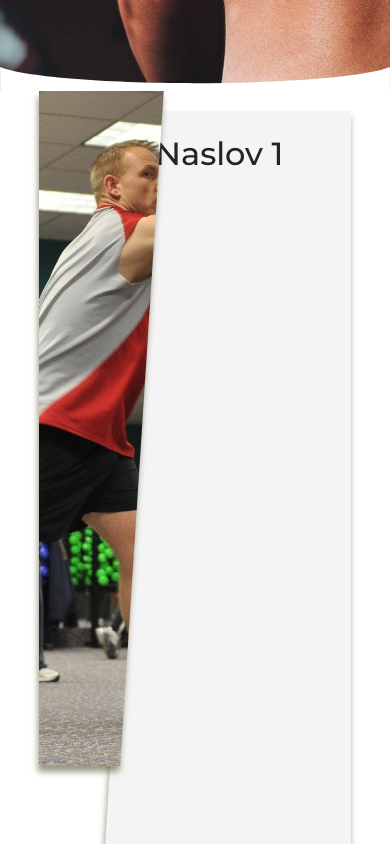
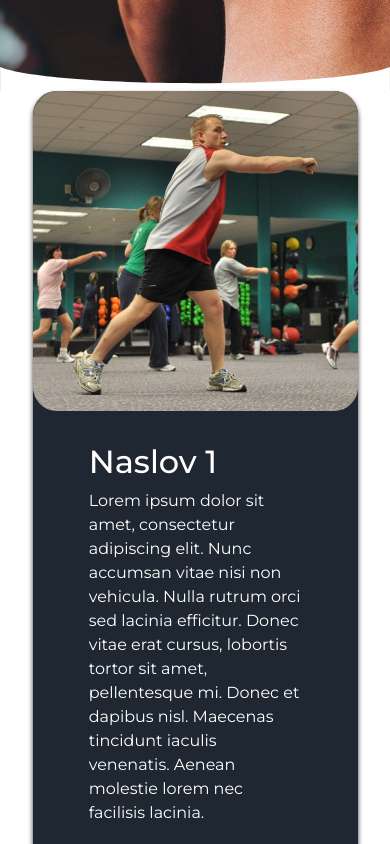
Before and after one commit to zivkovicmilos/fitnessApp, a React (Create React App) app in the folder client/: page /usluge/masaze in a window 390 px wide. Shown: the part 880-1724 px from the top of the page. Built offline with nearby package versions, Linux system fonts and the light colour scheme; what @react-pdf/renderer would draw is missing.

Commit message:
Services page is responsive and the forms are working

```diff
--- a/client/src/App.css
+++ b/client/src/App.css
@@ -365,6 +365,109 @@
 	padding: 3em 3em;
 }
 
+/* NEW INFO SECTION */
+
+.infoContentWrapper {
+	display: flex;
+	width: 100%;
+
+	background-color: var(--indigo);
+	color: white;
+
+	padding-left: 0 !important;
+	padding-right: 0 !important;
+
+	border-radius: 1.5em;
+
+	-webkit-box-shadow: 0px 3px 5px rgba(0, 0, 0, 0.8);
+	-moz-box-shadow: 0px 3px 5px rgba(0, 0, 0, 0.8);
+	box-shadow: 0px 3px 5px rgba(0, 0, 0, 0.8);
+}
+
+.infoPictureLeft {
+	background-size: cover;
+	border-radius: 1.5em 0 0 1.5em;
+	background-repeat: no-repeat;
+	background-position: center center;
+
+	clip-path: polygon(0 0, 100% 0%, 75% 100%, 0 100%);
+}
+
+.infoPictureRight {
+	background-size: cover;
+	border-radius: 0 1.5em 1.5em 0;
+	background-repeat: no-repeat;
+	background-position: center center;
+
+	clip-path: polygon(0 0, 100% 0%, 100% 100%, 35% 100%);
+}
+
+.infoContent {
+	padding: 2em;
+	display: flex;
+	flex-direction: column;
+	justify-content: center;
+}
+
+.hiddenNutrition {
+	display: none;
+}
+
+@media (max-width: 992px) {
+	.infoContentWrapper {
+		flex-direction: column;
+		justify-content: center;
+		align-items: center;
+	}
+
+	.infoPictureLeft,
+	.infoPictureRight {
+		flex: none;
+		-ms-flex: none;
+		height: 20em;
+		clip-path: none;
+		border-radius: 1.5em;
+	}
+
+	.showingNutrition {
+		display: none;
+	}
+
+	.hiddenNutrition {
+		display: block;
+	}
+}
+
+@media (max-width: 670px) {
+	.servicesForm .form-row {
+		justify-content: center;
+	}
+
+	.infoContentWrapper {
+		margin-bottom: 1em;
+	}
+}
+
+@media (max-width: 540px) {
+	.servicesForm .form-group {
+		margin-right: 0 !important;
+	}
+
+	.servicesForm .form-row {
+		justify-content: center;
+	}
+
+	.servicesForm .invalid-group {
+		min-height: 65px !important;
+	}
+
+	.servicesForm .textAreaInvalid {
+		min-height: 102px !important;
+	}
+}
+
+/* END OF NEW INFO SECTION */
+
 .infoTreninzi {
 	background-image: url("./assets/img/infoPics/treninzi.jpg");
 }
@@ -547,6 +650,7 @@ textarea {
 
 .servicesForm {
 	margin-top: 1em;
+	box-sizing: border-box;
 }
 
 .centerColumn {
@@ -561,9 +665,9 @@ textarea {
 	text-align: center;
 	padding: 1em 2em;
 	border-radius: 15px;
-	-webkit-box-shadow: 0px 2px 5px rgba(50, 50, 0, 0.5);
-	-moz-box-shadow: 0px 2px 5px rgba(50, 50, 0, 0.5);
-	box-shadow: 0px 2px 5px rgba(50, 50, 0, 0.5);
+	-webkit-box-shadow: 0px 2px 5px rgba(0, 0, 0, 0.5);
+	-moz-box-shadow: 0px 2px 5px rgba(0, 0, 0, 0.5);
+	box-shadow: 0px 2px 5px rgba(0, 0, 0, 0.5);
 }
 
 .filters h3 {
@@ -812,8 +916,8 @@ textarea {
 
 .success {
 	font-family: "Montserrat", sans-serif;
-	font-weight: 400;
-	color: black;
+	font-weight: 700;
+	color: white;
 	font-size: 30px;
 	margin: 20px auto;
 	text-align: center;
@@ -828,6 +932,60 @@ textarea {
 	align-items: center;
 }
 
+@-webkit-keyframes dash {
+	0% {
+		stroke-dashoffset: 1000;
+	}
+	100% {
+		stroke-dashoffset: 0;
+	}
+}
+
+@keyframes dash {
+	0% {
+		stroke-dashoffset: 1000;
+	}
+	100% {
+		stroke-dashoffset: 0;
+	}
+}
+
+@-webkit-keyframes spin {
+	0% {
+		-webkit-transform: rotate(0deg);
+	}
+	100% {
+		-webkit-transform: rotate(360deg);
+	}
+}
+
+@keyframes spin {
+	0% {
+		-webkit-transform: rotate(0deg);
+	}
+	100% {
+		-webkit-transform: rotate(360deg);
+	}
+}
+
+@-webkit-keyframes text {
+	0% {
+		opacity: 0;
+	}
+	100% {
+		opacity: 1;
+	}
+}
+
+@keyframes text {
+	0% {
+		opacity: 0;
+	}
+	100% {
+		opacity: 1;
+	}
+}
+
 .pdfIcon {
 	width: 2.5em;
 }
@@ -836,10 +994,16 @@ textarea {
 	height: 50px;
 	background-color: #222020;
 	clip-path: circle(20px at center);
+	transition: 0.2s all ease-in-out;
 }
 
 .arrows > img {
 	width: 10px;
+}
+
+.arrows:hover {
+	background-color: var(--orange);
+	transition: 0.2s all ease-in-out;
 }
 
 .galleryImg {
@@ -870,3 +1034,15 @@ textarea {
 	height: 100% !important;
 	transition: (0.8s ease-in-out left) !important;
 }
+
+.invalid-group {
+	min-height: 70px;
+}
+
+.textAreaInvalid {
+	min-height: 102px;
+}
+
+.form-group {
+	margin-bottom: 0 !important;
+}
--- a/client/src/components/layout/Forms/Success.js
+++ b/client/src/components/layout/Forms/Success.js
@@ -1,13 +1,18 @@
 import React from "react";
 import pdf from "../../../assets/svg/pdf.svg";
 
-import MyDocument from "./PDF/NutritionistPDF";
+import Reservation from "./PDF/Reservation";
 import { PDFDownloadLink, Document, Page } from "@react-pdf/renderer";
 
-const Success = () => {
+const Success = (props) => {
 	const green = "#34e83b";
+
+	const { firstName, lastName } = props.formData;
+
+	const section = props.section.substring(4);
+
 	return (
-		<div className="col-md-6 offset-md-2 successBox mt-4">
+		<div className="col-md-7 col-10 successBox mt-4">
 			<div className="checkmark ">
 				<svg
 					version="1.1"
@@ -68,8 +73,8 @@ const Success = () => {
 			<p className="successBelow">
 				PDF sa podacima možete preuzeti ovde:{" "}
 				<PDFDownloadLink
-					document={<MyDocument />}
-					fileName="somename.pdf"
+					document={<Reservation formData={props.formData} section={section} />}
+					fileName={`${lastName}, ${firstName} - ${section}`}
 				>
 					{({ blob, url, loading, error }) =>
 						loading ? (
--- a/client/src/components/layout/InfoSectionContent.js
+++ b/client/src/components/layout/InfoSectionContent.js
@@ -2,31 +2,50 @@ import React, { Fragment } from "react";
 import ServicesForm from "./ServicesForm";
 
 const InfoSectionContent = (props) => {
+	if (props.section == "infoTreninzi") {
 		return (
 			<Fragment>
-			<div className="row">
-				<h2>Naslov 1</h2>
-			</div>
-			{props.section != "infoTreninzi" && (
-				<Fragment>
-					<div className="row">
-						<span className="sectionText">
-							Lorem ipsum dolor sit amet, consectetur adipiscing
-							elit. Nunc accumsan vitae nisi non vehicula. Nulla
-							rutrum orci sed lacinia efficitur. Donec vitae erat
-							cursus, lobortis tortor sit amet, pellentesque mi.
-							Donec et dapibus nisl. Maecenas tincidunt iaculis
-							venenatis. Aenean molestie lorem nec facilisis
-							lacinia.
+				<div className="row centerRow">
+					<h2 className="col-md-10 col-10">Naslov 1</h2>
+					<span className="sectionText col-md-10 col-10">
+						Lorem ipsum dolor sit amet, consectetur adipiscing elit. Nunc
+						accumsan vitae nisi non vehicula. Nulla rutrum orci sed lacinia
+						efficitur. Donec vitae erat cursus, lobortis tortor sit amet,
+						pellentesque mi. Donec et dapibus nisl. Maecenas tincidunt iaculis
+						venenatis. Aenean molestie lorem nec facilisis lacinia.
 					</span>
 				</div>
-					<div className="row">
-						<ServicesForm />
+				<div className="row centerRow mt-5">
+					<h2 className="col-md-10 col-10 text-right">Naslov 2</h2>
+					<span className="sectionText col-md-10 col-10">
+						Lorem ipsum dolor sit amet, consectetur adipiscing elit. Nunc
+						accumsan vitae nisi non vehicula. Nulla rutrum orci sed lacinia
+						efficitur. Donec vitae erat cursus, lobortis tortor sit amet,
+						pellentesque mi. Donec et dapibus nisl. Maecenas tincidunt iaculis
+						venenatis. Aenean molestie lorem nec facilisis lacinia.
+					</span>
 				</div>
 			</Fragment>
-			)}
+		);
+	} else {
+		return (
+			<Fragment>
+				<div className="row centerRow">
+					<h2 className="col-md-10 col-10">Naslov 1</h2>
+					<span className="sectionText col-md-10 col-10">
+						Lorem ipsum dolor sit amet, consectetur adipiscing elit. Nunc
+						accumsan vitae nisi non vehicula. Nulla rutrum orci sed lacinia
+						efficitur. Donec vitae erat cursus, lobortis tortor sit amet,
+						pellentesque mi. Donec et dapibus nisl. Maecenas tincidunt iaculis
+						venenatis. Aenean molestie lorem nec facilisis lacinia.
+					</span>
+				</div>
+				<div className="row centerRow">
+					<ServicesForm section={props.section} />
+				</div>
 			</Fragment>
 		);
+	}
 };
 
 export default InfoSectionContent;
--- a/client/src/components/layout/InfoSectionLeft.js
+++ b/client/src/components/layout/InfoSectionLeft.js
@@ -1,19 +1,17 @@
 import React from "react";
 import InfoSectionContent from "./InfoSectionContent";
+import treninzi from "./../../assets/img/infoPics/treninzi.jpg";
 
 const InfoSectionLeft = (props) => {
 	return (
 		<div className="row centerRow">
-			<div className="infoRow infoRowHigher">
-				<div className="infoShadow">
-					<div className="infoBackRight infoRowHigher infoShadow">
-						<InfoSectionContent section={props.section} />
-					</div>
-				</div>
-				<div className="infoShadow">
-					<div
-						className={`infoPicLeft ${props.section} infoShadow`}
-					></div>
+			<div className="infoContentWrapper col-lg-9 col-md-10 col-10">
+				<div
+					className={`infoPictureLeft ${props.section} col-lg-4 col-md-12`}
+				></div>
+
+				<div className="infoContent col">
+					<InfoSectionContent section={props.section} />
 				</div>
 			</div>
 		</div>
--- a/client/src/components/layout/InfoSectionRight.js
+++ b/client/src/components/layout/InfoSectionRight.js
@@ -4,17 +4,16 @@ import InfoSectionContent from "./InfoSectionContent";
 const InfoSectionLeft = (props) => {
 	return (
 		<div className="row centerRow">
-			<div className="infoRow infoRowHigher">
-				<div className="infoShadow">
-					<div className="infoBackLeft infoRowHigher infoShadow">
-						<InfoSectionContent />
-					</div>
+			<div className="infoContentWrapper col-lg-9 col-md-10 col-10">
+				<div
+					className={`infoPictureRight ${props.section} col-lg-4 col-md-12 hiddenNutrition`}
+				></div>
+				<div className="infoContent col">
+					<InfoSectionContent section={props.section} />
 				</div>
-				<div className="infoShadow">
-					<div
-						className={`infoPicRight ${props.section} infoShadow`}
-					></div>
-				</div>
+				<div
+					className={`infoPictureRight ${props.section} col-lg-4 col-md-12 showingNutrition`}
+				></div>
 			</div>
 		</div>
 	);
--- /dev/null
+++ b/client/src/components/layout/Services/InfoSectionWorkouts.js
@@ -0,0 +1,22 @@
+import React, { Fragment } from "react";
+
+const InfoSectionWorkouts = (props) => {
+	return (
+		<Fragment>
+			<div className="row">
+				<h2>Naslov 1</h2>
+			</div>
+			<div className="row">
+				<span className="sectionText">
+					Lorem ipsum dolor sit amet, consectetur adipiscing elit. Nunc accumsan
+					vitae nisi non vehicula. Nulla rutrum orci sed lacinia efficitur.
+					Donec vitae erat cursus, lobortis tortor sit amet, pellentesque mi.
+					Donec et dapibus nisl. Maecenas tincidunt iaculis venenatis. Aenean
+					molestie lorem nec facilisis lacinia.
+				</span>
+			</div>
+		</Fragment>
+	);
+};
+
+export default InfoSectionWorkouts;
--- a/client/src/components/layout/UslugeTreninzi.js
+++ b/client/src/components/layout/UslugeTreninzi.js
@@ -1,6 +1,7 @@
 import React, { Fragment } from "react";
 import InfoSectionLeft from "./InfoSectionLeft";
 import TrainingSection from "./TrainingSection";
+import InfoSectionWorkouts from "./Services/InfoSectionWorkouts";
 
 const UslugeTreninzi = () => {
 	return (
```
Also changed, not shown: client/src/components/layout/Forms/PDF/Reservation.js (renamed from client/src/components/layout/Forms/PDF/NutritionistPDF.js, +17 -10 lines), client/src/components/layout/ServicesForm.js (+37 -57 lines), client/src/assets/svg/pdf.svg. Lines whose indentation alone changed are shown as unchanged.
